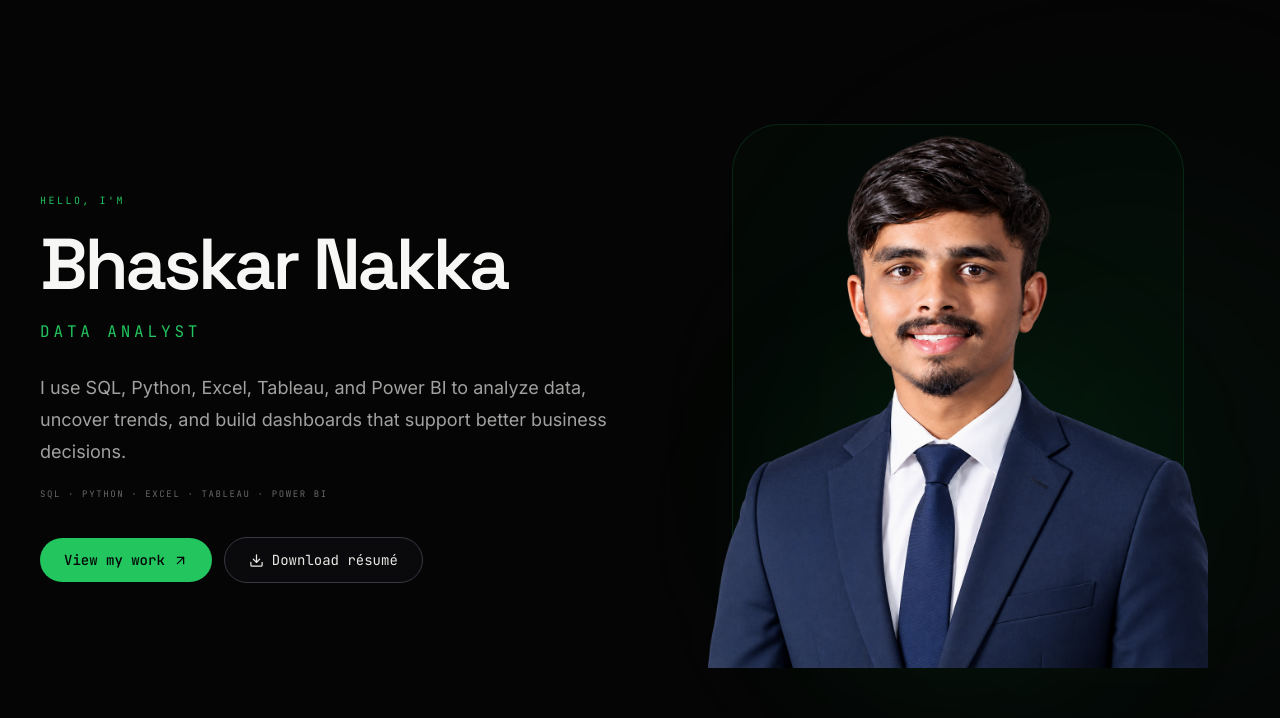
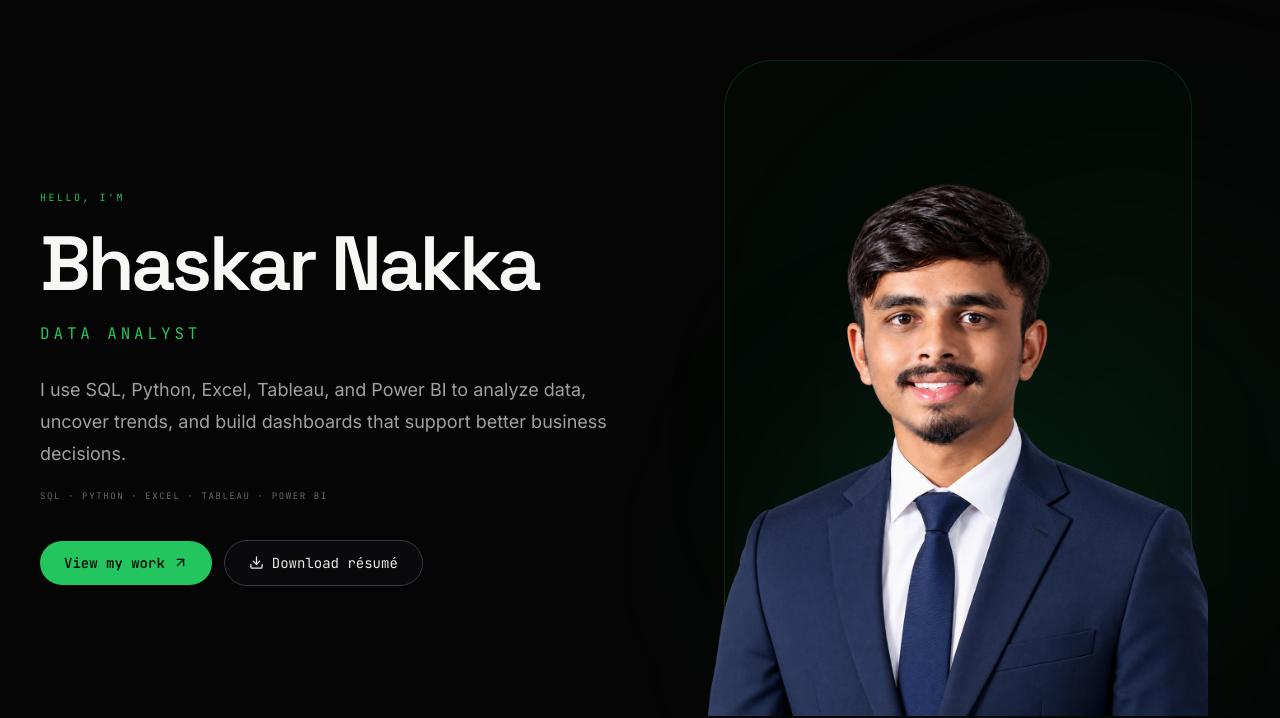
Before and after one commit to bhaskar-nb/portfolio, a Next.js app: page / in a window 1280 px wide. Shown: the part 812-1530 px from the top of the page. Built offline with nearby package versions, Linux system fonts and the light colour scheme.

Commit message:
Make hero content fill the full viewport

```diff
--- a/components/Hero.tsx
+++ b/components/Hero.tsx
@@ -8,11 +8,11 @@ import MagneticButton from "@/components/MagneticButton";
 
 export default function Hero() {
   return (
-    <section id="intro" className="relative min-h-screen overflow-hidden bg-base-900">
+    <section id="intro" className="relative h-[100svh] min-h-[680px] overflow-hidden bg-base-900">
       <div className="pointer-events-none absolute inset-0 bg-grid-fine opacity-15" />
       <div className="pointer-events-none absolute right-[-8%] top-1/4 h-[32rem] w-[32rem] rounded-full bg-gold/5 blur-[130px]" />
 
-      <div className="relative mx-auto grid min-h-screen w-full max-w-7xl items-center gap-8 px-5 py-20 sm:px-8 lg:grid-cols-[1.02fr_0.98fr] lg:gap-12 lg:px-10 lg:py-16">
+      <div className="relative mx-auto grid h-full w-full max-w-7xl items-center gap-8 px-5 py-16 sm:px-8 lg:grid-cols-[1.02fr_0.98fr] lg:gap-12 lg:px-10 lg:py-10">
         <motion.div
           initial={{ opacity: 0, y: 24 }}
           whileInView={{ opacity: 1, y: 0 }}
@@ -24,7 +24,7 @@ export default function Hero() {
             Hello, I&apos;m
           </p>
 
-          <h1 className="mt-5 font-display text-5xl font-semibold leading-[0.95] tracking-[-0.045em] text-ink-100 sm:text-6xl lg:text-7xl">
+          <h1 className="mt-5 font-display text-5xl font-semibold leading-[0.95] tracking-[-0.045em] text-ink-100 sm:text-6xl lg:text-[clamp(4rem,6vw,6.5rem)]">
             {profile.name}
           </h1>
 
@@ -57,10 +57,10 @@ export default function Hero() {
           whileInView={{ opacity: 1, x: 0 }}
           viewport={{ once: true, margin: "-80px" }}
           transition={{ duration: 0.7, delay: 0.1 }}
-          className="relative mx-auto h-[430px] w-full max-w-[440px] sm:h-[540px] lg:h-[70svh] lg:max-h-[620px] lg:min-h-[520px] lg:max-w-[500px]"
+          className="relative mx-auto h-[68svh] w-full max-w-[500px] sm:h-[74svh] lg:h-[82svh] lg:max-h-[700px] lg:min-h-[560px]"
         >
-          <div className="absolute inset-x-6 bottom-0 top-4 rounded-[3rem] border border-gold/15 bg-gold/[0.025]" />
-          <div className="absolute bottom-0 left-1/2 h-72 w-72 -translate-x-1/2 rounded-full bg-gold/10 blur-[90px]" />
+          <div className="absolute inset-x-4 bottom-0 top-0 rounded-[3rem] border border-gold/15 bg-gold/[0.025]" />
+          <div className="absolute bottom-0 left-1/2 h-80 w-80 -translate-x-1/2 rounded-full bg-gold/10 blur-[100px]" />
           <Image
             src="/DP image.png"
             alt={`${profile.name} — Data Analyst`}
```
